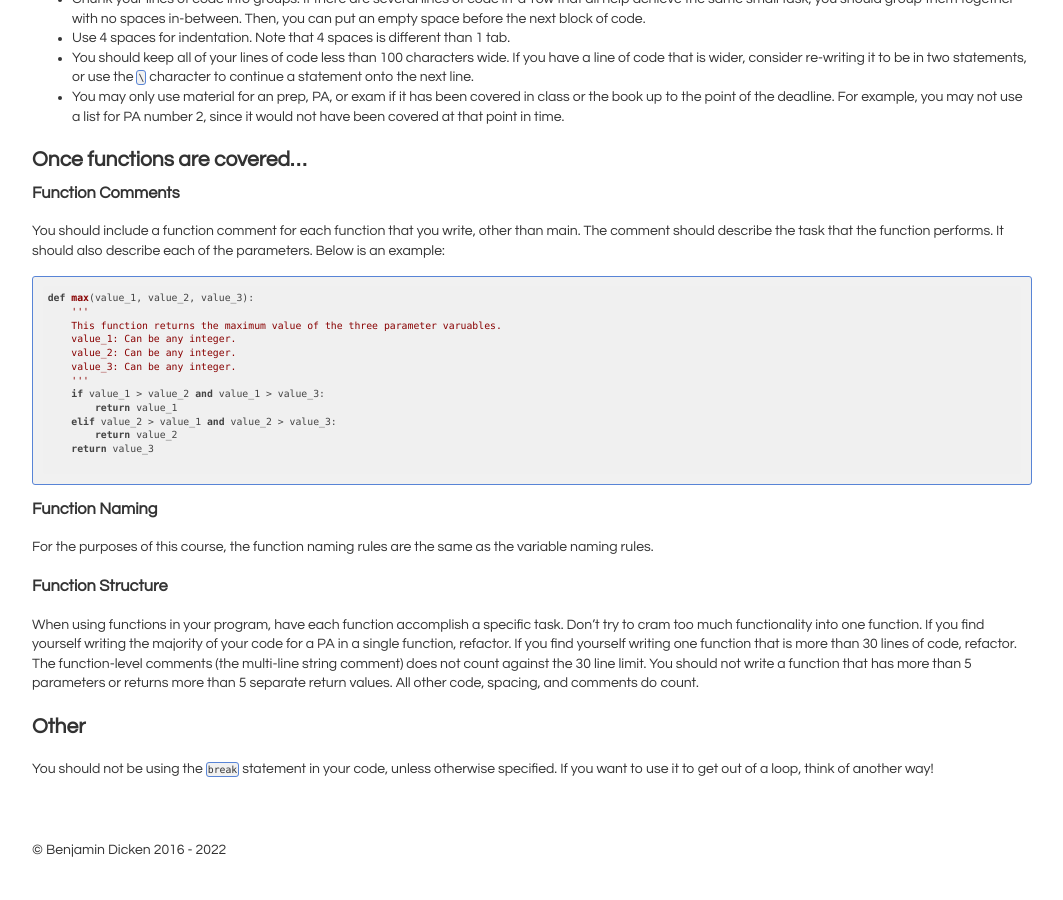
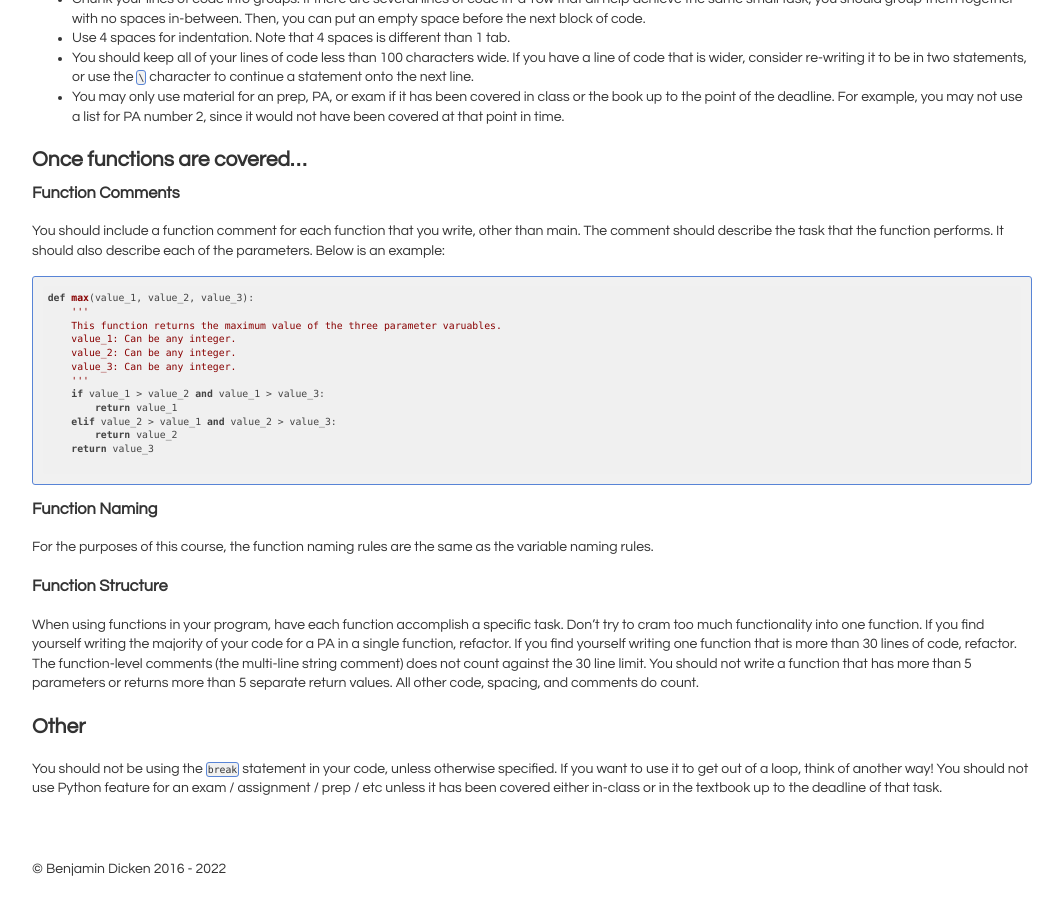
Before and after one commit to bddicken/cs110fall2022website, a Jekyll site: the page built from style/index.md, in a window 1280 px wide and 900 px high, scrolled down 1172 px. Shown: the whole window, without its empty margins (108-1171 px from the left). Built offline with Jekyll 4.4.1, drawn with Linux system fonts in a browser that asks for light colours.

Commit message:
Add to style guide

```diff
--- a/style/index.md
+++ b/style/index.md
@@ -129,3 +129,4 @@ All other code, spacing, and comments do count.
 
 You should not be using the `break` statement in your code, unless otherwise specified.
 If you want to use it to get out of a loop, think of another way!
+You should not use Python feature for an exam / assignment / prep / etc unless it has been covered either in-class or in the textbook up to the deadline of that task.
```
